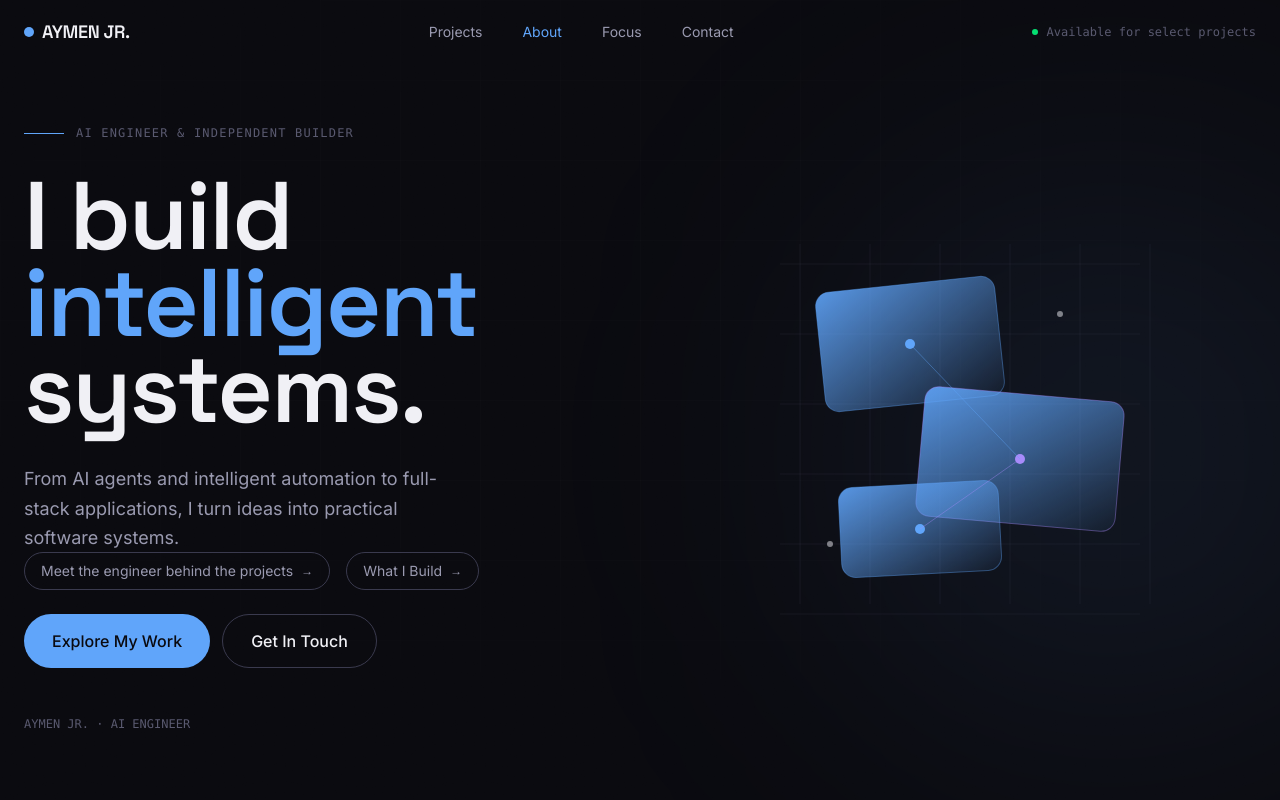
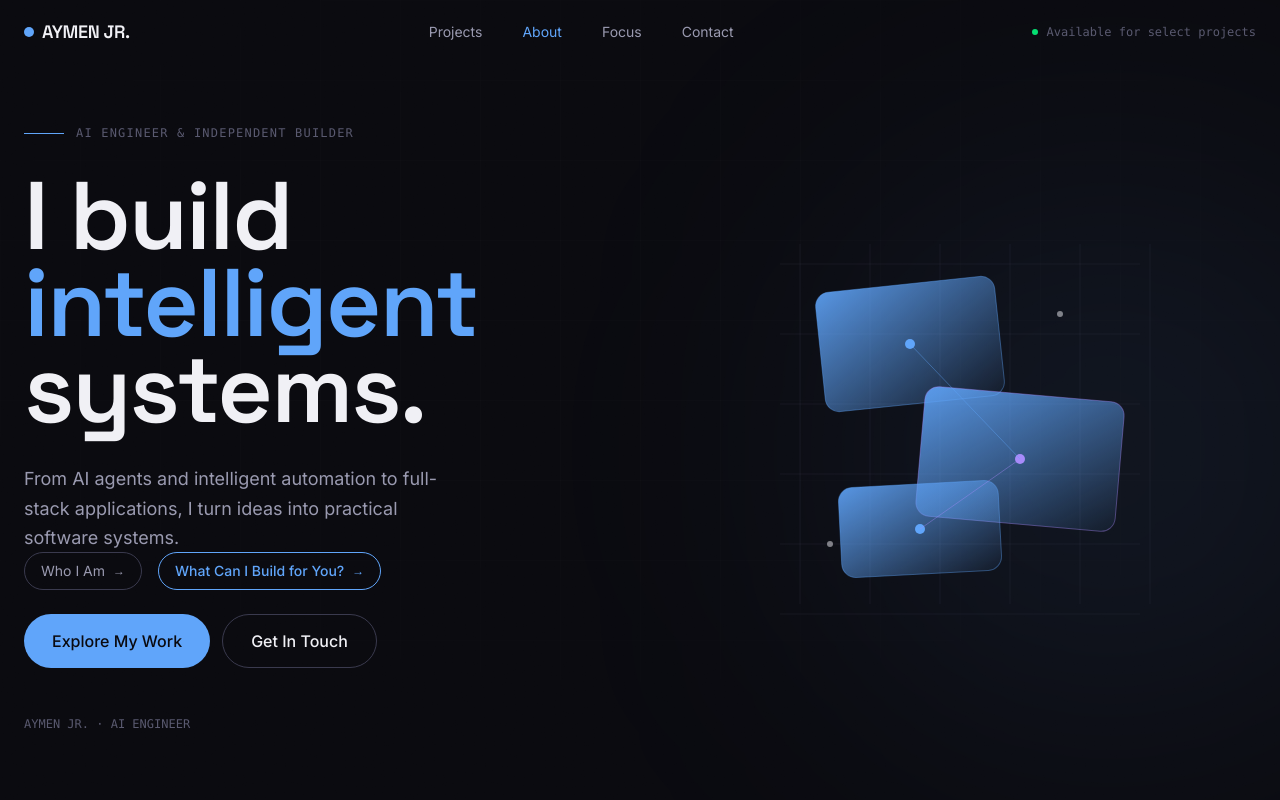
Before and after one commit to aymenfoot/aymenjr-portfolio, a Next.js app: page / in a window 1280 px wide. Shown: the top 800 px of the page. Built offline with nearby package versions, Linux system fonts and the light colour scheme.

Commit message:
Update Hero CTA labels: Who I Am and What Can I Build for You

```diff
--- a/src/components/Hero.tsx
+++ b/src/components/Hero.tsx
@@ -44,14 +44,14 @@ export default function Hero() {
               href="#about"
               className="inline-flex items-center gap-2 text-sm px-4 py-2 rounded-full border border-[var(--border-strong)] text-[var(--text-muted)] hover:border-[var(--accent)] hover:text-[var(--accent)] transition"
             >
-              Meet the engineer behind the projects
+              Who I Am
               <span className="text-xs">→</span>
             </a>
             <a
               href="#what-i-build"
-              className="inline-flex items-center gap-2 text-sm px-4 py-2 rounded-full border border-[var(--border-strong)] text-[var(--text-muted)] hover:border-[var(--accent)] hover:text-[var(--accent)] transition"
+              className="inline-flex items-center gap-2 text-sm px-4 py-2 rounded-full border border-[var(--accent)] text-[var(--accent)] font-medium hover:bg-[var(--accent)] hover:text-[var(--bg)] transition"
             >
-              What I Build
+              What Can I Build for You?
               <span className="text-xs">→</span>
             </a>
           </motion.div>
```
